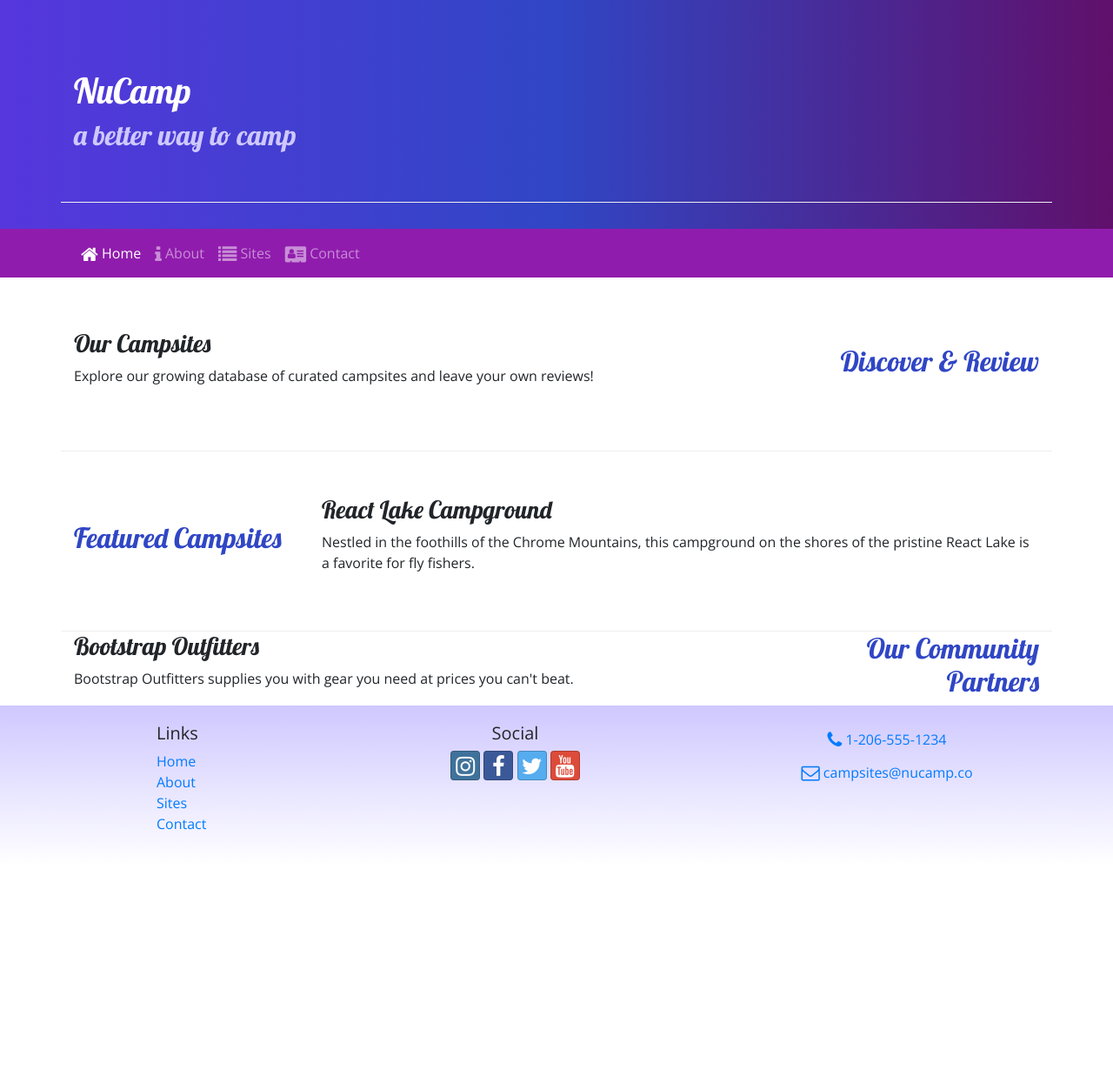
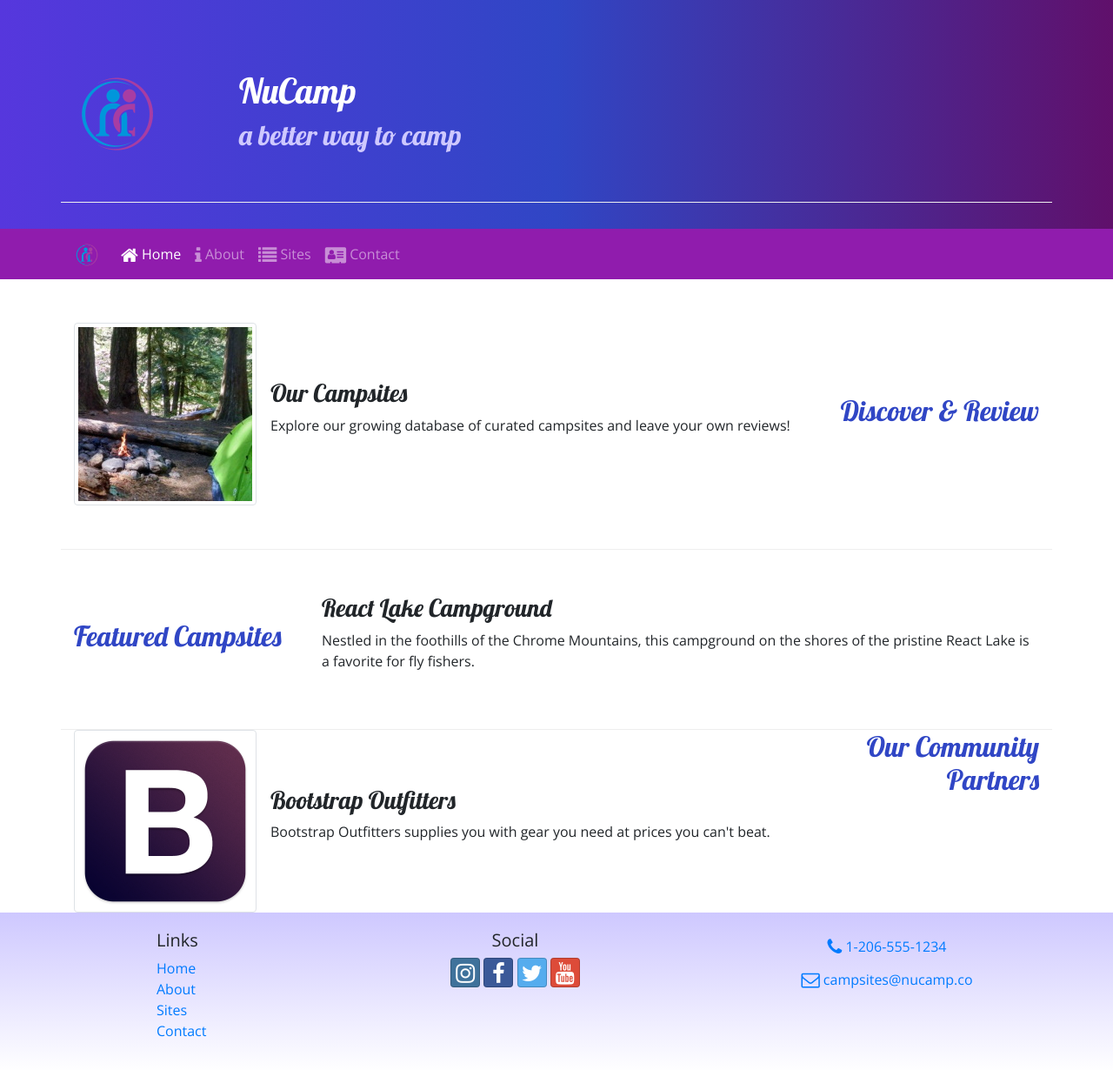
Before and after one commit to acloud27/nucampsite, a website: page index.html in a window 1280 px wide. Shown: the whole page at 87% size. Before the commit the page ends 995 px from the top, so only its background shows below. Drawn offline with nearby package versions, Linux system fonts and the light colour scheme.

Commit message:
Images and Media

```diff
--- a/index.html
+++ b/index.html
@@ -21,6 +21,9 @@
     <header class="jumbotron jumbotron-fluid">
         <div class="container">
             <div class="row row-content align-items-center">
+                <div class="col-4 col-sm-3 col-md-2 align-self-center">
+                    <img src="img/logo.png" class="img-fluid" />
+                </div>
                 <div class="col">
                     <h1>NuCamp</h1>
                     <h2>a better way to camp</h2>
@@ -31,7 +34,8 @@
 
     <nav class="navbar navbar-expand-sm navbar-dark sticky-top">
         <div class="container">
-            <button class="navbar-toggler ml-auto" type="button" data-toggle="collapse" data-target="#nucampNavbar">
+            <a class="navbar-brand" href="#"><img src="img/logo.png" height="30" width="30" /></a>
+            <button class="navbar-toggler" type="button" data-toggle="collapse" data-target="#nucampNavbar">
                 <span class="navbar-toggler-icon"></span>
             </button>
             <div class="collapse navbar-collapse" id="nucampNavbar">
@@ -51,8 +55,13 @@
                 <h2 class="text-sm-right">Discover & Review</h2>
             </div>
             <div class="col">
-                <h3>Our Campsites</h3>
-                <p class="d-none d-sm-block">Explore our growing database of curated campsites and leave your own reviews!</p>
+                <div class="media">
+                    <img class="d-flex mr-3 img-thumbnail" src="img/breadcrumb-trail-thumb.jpg" alt="Breadcrumb Trail" />
+                    <div class="media-body align-self-center">
+                        <h3>Our Campsites</h3>
+                        <p class="d-none d-sm-block">Explore our growing database of curated campsites and leave your own reviews!</p>
+                    </div>
+                </div>
             </div>
         </div>
 
@@ -71,8 +80,13 @@
                 <h2 class="text-sm-right">Our Community Partners</h2>
             </div>
             <div class="col">
-                <h3>Bootstrap Outfitters</h3>
-                <p class="d-none d-sm-block">Bootstrap Outfitters supplies you with gear you need at prices you can't beat.</p>
+                <div class="media">
+                    <img class="d-flex mr-3 img-thumbnail" src="img/bootstrap-thumb.png" alt="Bootstrap Outfitters" />
+                    <div class="media-body align-self-center">
+                        <h3>Bootstrap Outfitters</h3>
+                        <p class="d-none d-sm-block">Bootstrap Outfitters supplies you with gear you need at prices you can't beat.</p>
+                    </div>
+                </div>
             </div>
         </div>
     </div>
```
Also changed, not shown: aboutus.html (+5 -1 lines), contactus.html (+5 -1 lines), img/bootstrap-thumb.png (added), img/breadcrumb-trail-thumb.jpg (added), img/breadcrumb-trail.jpg (added), img/chrome-river-thumb.jpg (added), img/chrome-river.jpg (added), img/logo.png (added), img/react-lake-thumb.jpg (added), img/react-lake.jpg (added), 1 other file.
